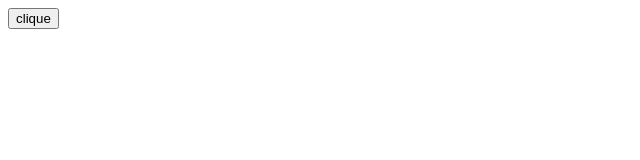
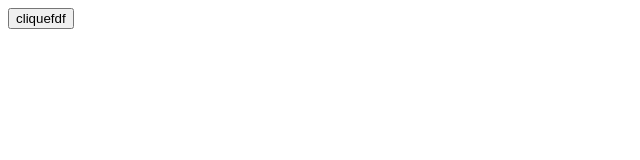
Before and after one commit to ciceroduvall23/estudo-git-flow, a plain HTML site: page views/index.html in a window 1280 px wide. Shown: the full height of the page, 0-640 px from the left. Drawn offline with Linux system fonts and the light colour scheme.

Commit message:
atualizando

```diff
--- a/views/index.html
+++ b/views/index.html
@@ -8,7 +8,7 @@
 </head>
 <body>
 
-     <button type="button" onclick="alert('ola mundo')">clique</button>
+     <button type="button" onclick="alert('ola mundo')">cliquefdf</button>
 
 </body>
 </html>
```
